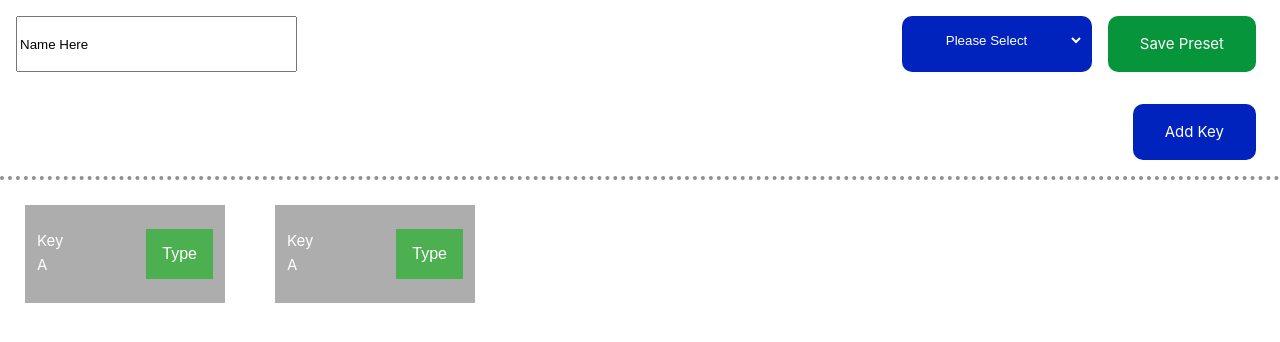
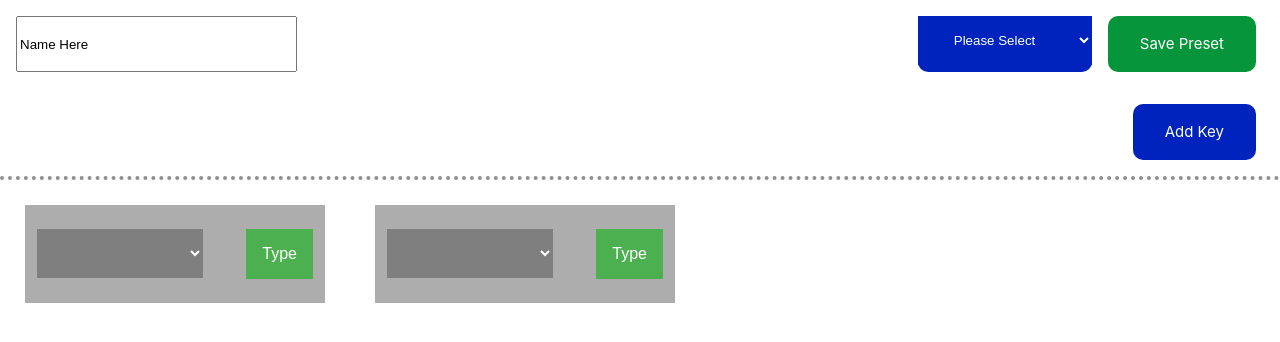
Before and after one commit to theNickMagee/keyboard-instrument-vue, a Vue app in the folder keyboard-instrument/: page / in a window 1280 px wide. Shown: the top 342 px of the page. Built offline with nearby package versions, Linux system fonts and the light colour scheme.

Commit message:
didnt make drop down a component, just copied pasted

```diff
--- a/keyboard-instrument/src/assets/buttons.css
+++ b/keyboard-instrument/src/assets/buttons.css
@@ -18,3 +18,23 @@
     background-color: var(--secondary-color);
 
 }
+
+.base-dd{
+    background: var(--primary-color);
+    cursor: pointer;
+    margin: 0 0.5rem;
+    border: none;
+    border-radius: 10px;
+
+}
+
+.base-sel{
+    padding: 1rem 2rem;
+    background: var(--primary-color);
+    color: var(--color-text);
+    border: none;
+}
+
+.sm{
+    width: 5rem;
+}
--- /dev/null
+++ b/keyboard-instrument/src/assets/constants.js
@@ -0,0 +1,6 @@
+const keyOptions = ["A", "B", "C", "D", "E", "F", "G", "H", "I", "J", "K", "L", "M", "N", "O", "P", "Q", "R", "S", "T", "U", "V", "W", "X", "Y", "Z",
+    "N0", "N1", "N2", "N3", "N4", "N5", "N6", "N7", "N8", "N9"];
+
+
+
+export { keyOptions }
--- a/keyboard-instrument/src/components/KeyBindings.vue
+++ b/keyboard-instrument/src/components/KeyBindings.vue
@@ -1,11 +1,13 @@
 <script>
 
 import { store } from '../state/store.js'
+import { keyOptions } from '../assets/constants';
 
 export default {
   data() {
     return {
-      store
+      store,
+      keyOptions
     }
   }
 }
@@ -13,16 +15,15 @@ export default {
 
 
 <template>
-    <div  class="card-container">
+  <div class="card-container">
 
     <div class="card" v-for="key in this.store.keys">
-    <div>
-        <div>
-            Key
-        </div>
-        <div>
-            A
-        </div>
+      <div class="">
+        <select class="base-sel dd-bg" v-model="selected" @change="onSelect(selected)">
+          <option disabled value="">Please Select</option>
+          <option v-for="option in this.keyOptions" :value="option">{{ option }}</option>
+        </select>
+        <!-- <span style="padding-left:5%">Your Choice is: {{selected}}</span> -->
       </div>
       <div class="dropdown">
         <button class="dropbtn">Type</button>
@@ -36,20 +37,26 @@ export default {
 </template>
 
 <style scoped>
-.card-container{
+.card-container {
   display: flex;
   flex-direction: row;
   flex-wrap: wrap;
 }
-.card{
+
+.card {
   /* background-color: aqua; */
   margin: 25px;
-  width: 200px;
+  width: 300px;
   display: flex;
   justify-content: space-between;
   background-color: var(--vt-c-divider-dark-2);
   padding: 24px 12px;
 }
+
+.dd-bg {
+  background-color: rgb(127, 127, 127)
+}
+
 .dropbtn {
   background-color: #4CAF50;
   color: white;
@@ -71,7 +78,7 @@ export default {
   position: absolute;
   background-color: #f9f9f9;
   min-width: 160px;
-  box-shadow: 0px 8px 16px 0px rgba(0,0,0,0.2);
+  box-shadow: 0px 8px 16px 0px rgba(0, 0, 0, 0.2);
   z-index: 1;
 }
 
@@ -84,7 +91,9 @@ export default {
 }
 
 /* Change color of dropdown links on hover */
-.dropdown-content a:hover {background-color: #f1f1f1}
+.dropdown-content a:hover {
+  background-color: #f1f1f1
+}
 
 /* Show the dropdown menu on hover */
 .dropdown:hover .dropdown-content {
--- a/keyboard-instrument/src/components/PresetDropDown.vue
+++ b/keyboard-instrument/src/components/PresetDropDown.vue
@@ -21,10 +21,10 @@ export default {
 </script>
 
 <template>
-<div class="preset-dd">
-  <select class="preset-sel" v-model="selected" @change="onSelect(selected)">
+  <div class="base-dd">
+    <select class="base-sel" v-model="selected" @change="onSelect(selected)">
       <option disabled value="">Please Select</option>
-    <option v-for="option in options" :value="option">{{option.name}}</option>
+      <option v-for="option in options" :value="option">{{ option.name }}</option>
     </select>
     <!-- <span style="padding-left:5%">Your Choice is: {{selected}}</span> -->
   </div>
@@ -32,18 +32,5 @@ export default {
 
 
 <style scoped>
-.preset-dd{
-    background: var(--primary-color);
-    cursor: pointer;
-    margin: 0 0.5rem;
-    border: none;
-    border-radius: 10px;
 
-}
-
-.preset-sel{
-    padding: 1rem 2rem;
-    background: var(--primary-color);
-    color: var(--color-text)
-}
 </style>
```
Also changed, not shown: keyboard-instrument/src/App.vue (+6 -6 lines), keyboard-instrument/src/components/MainActions.vue (+6 -6 lines), keyboard-instrument/src/components/mini/BaseDropDown.vue (added, +16 -0 lines). Lines whose indentation alone changed are shown as unchanged.
